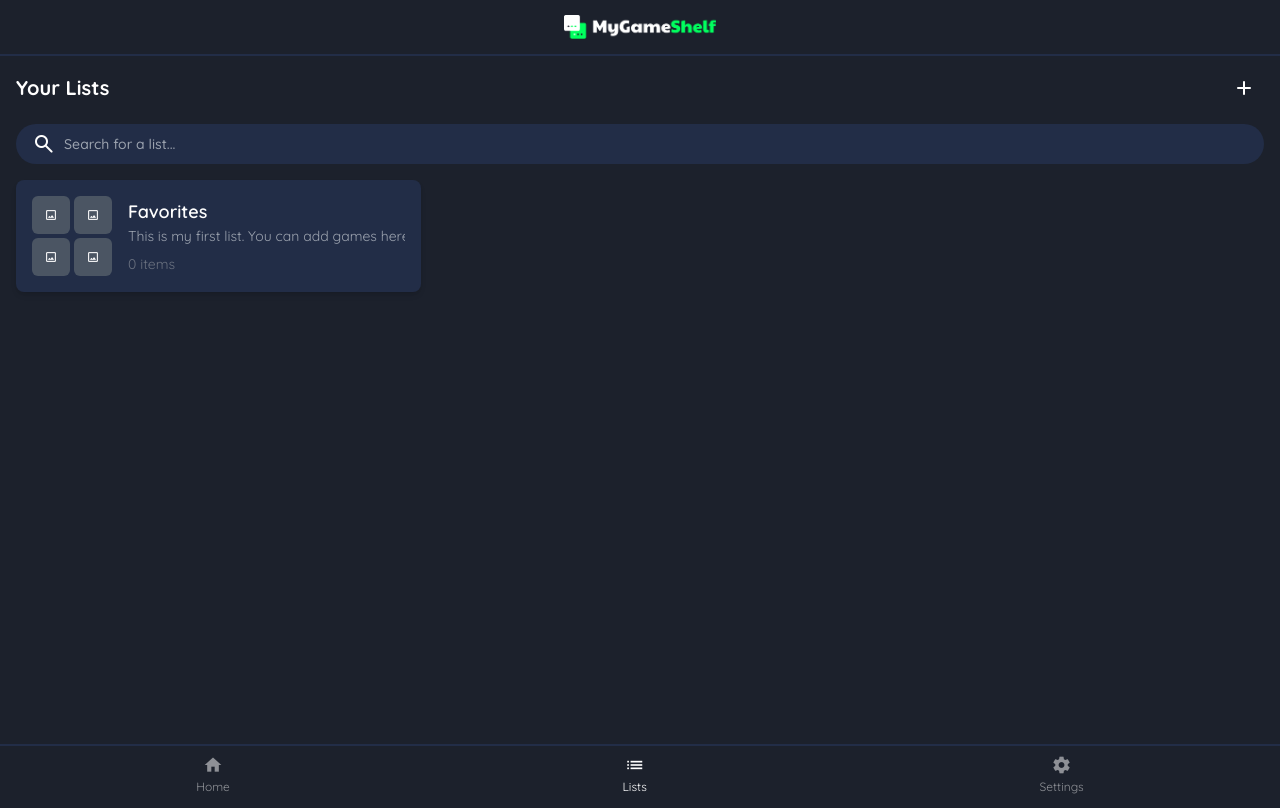
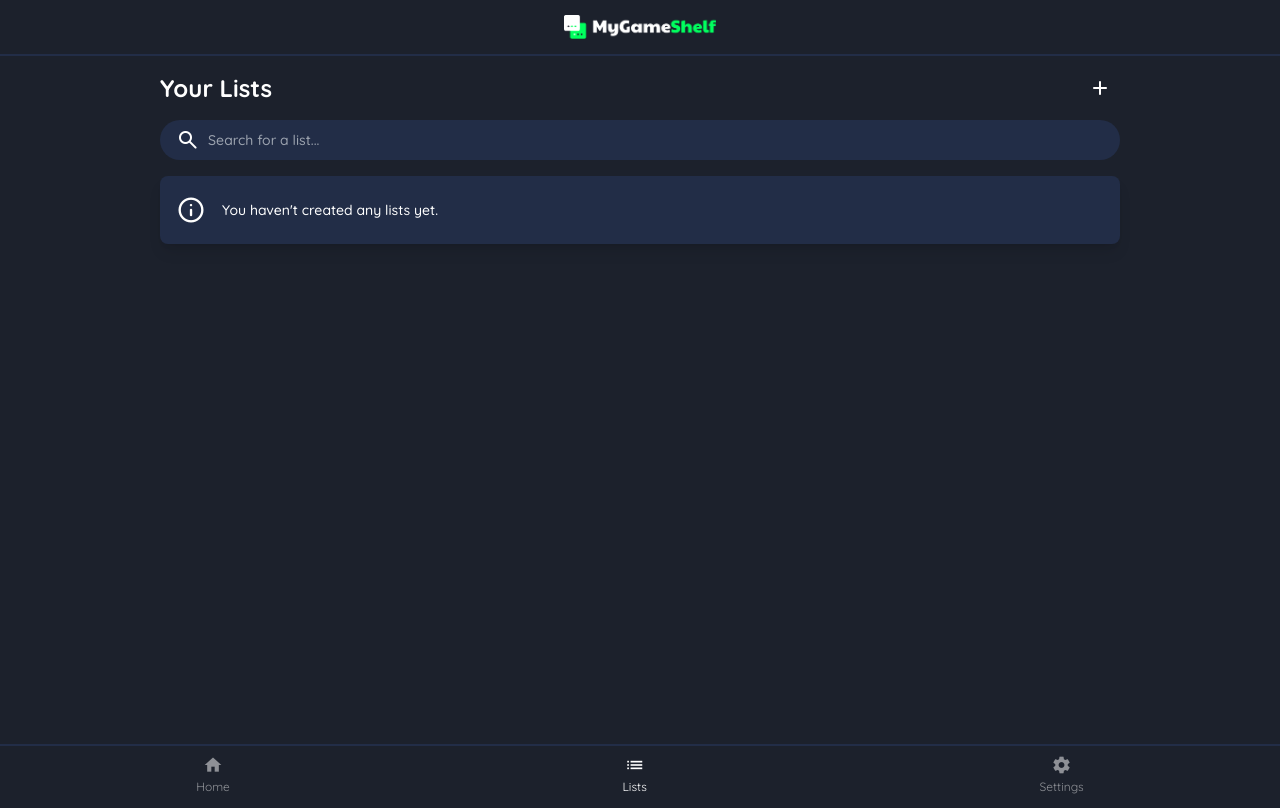
Before and after one commit to agusfigue/my-game-shelf, a React (Vite) app: page /lists in a window 1280 px wide. Built offline with nearby package versions, Linux system fonts and the light colour scheme.

Commit message:
ultima version 20-12-2024

```diff
--- a/src/components/Filters.jsx
+++ b/src/components/Filters.jsx
@@ -34,7 +34,8 @@ const Filters = ({
 
       <div className="mb-4">
         <h4 className="text-white font-semibold mb-2">Genres</h4>
-        <div className="flex gap-2 overflow-x-auto scrollbar-hide">
+        <div className="flex gap-2 overflow-hidden relative">
+          <div className="flex gap-2 overflow-x-scroll no-scrollbar whitespace-nowrap">
             {genres.length > 0 ? (
               genres.map((category, i) => (
                 <PillFilters
@@ -49,10 +50,12 @@ const Filters = ({
             )}
           </div>
         </div>
+      </div>
 
       <div className="mb-4">
         <h4 className="text-white font-semibold mb-2">Rating</h4>
-        <div className="flex gap-2 overflow-x-auto scrollbar-hide whitespace-nowrap">
+        <div className="flex gap-2 overflow-hidden relative">
+          <div className="flex gap-2 overflow-x-scroll no-scrollbar whitespace-nowrap">
             {ratingOptions.map((option, i) => (
               <PillFilters
                 key={i}
@@ -69,6 +72,7 @@ const Filters = ({
             ))}
           </div>
         </div>
+      </div>
 
       <div className="mt-4">
         <IconButtonText
--- a/src/components/GameCardSwipe.jsx
+++ b/src/components/GameCardSwipe.jsx
@@ -6,8 +6,8 @@ const GameCardSwipe = (props) => {
   const { id, title, genres, img, rating } = props;
 
   return (
-    <div className="relative w-full max-w-md mx-auto rounded-xl overflow-hidden shadow-lg">
-      <img src={img} alt={title} className="w-full h-80 object-cover" />
+    <div className="relative w-full max-w-screen-lg mx-auto rounded-xl overflow-hidden shadow-lg">
+      <img src={img} alt={title} className="w-full h-96 object-cover" />
 
       <div className="absolute top-3 right-4">
         <Pill
--- a/src/components/Games.jsx
+++ b/src/components/Games.jsx
@@ -72,7 +72,8 @@ const Games = () => {
   };
 
   return (
-    <section className="flex justify-center items-center mt-12 mb-12">
+    <section className="flex justify-center min-h-screen bg-secondary-dark">
+      <div className="w-full max-w-screen-lg mt-12 mb-14 p-4 bg-secondary-dark rounded-lg">
         {fixedMessage && (
           <Message
             variant={fixedMessage.type}
@@ -81,9 +82,8 @@ const Games = () => {
           />
         )}
 
-      <div className="w-full max-w-md bg-secondary-dark p-4 rounded-lg">
-        <header className="flex w-full justify-between items-center mb-3">
-          <h2 className="text-white text-xl font-bold">
+        <header className="flex w-full justify-between items-center mb-4">
+          <h2 className="text-white text-2xl font-bold">
             Swipe games ({games.length})
           </h2>
           <IconButton
@@ -121,7 +121,8 @@ const Games = () => {
         )}
 
         {isLoading && <Loader />}
-        <div className="flex flex-wrap gap-4">
+
+        <div className="flex flex-wrap gap-4 justify-center">
           {games?.length > 0 && (
             <GameCardSwipe
               key={games[0]?.id}
@@ -155,7 +156,6 @@ const Games = () => {
           }}
         />
 
-        {/* Botones de acción con disabled si no hay juegos */}
         <div className="flex justify-between mt-4 text-secondary-dark">
           <IconButtonSwipe
             icon="thumb_down"
@@ -173,14 +173,6 @@ const Games = () => {
           />
         </div>
       </div>
-
-      {fixedMessage && (
-        <Message
-          variant={fixedMessage.type}
-          message={fixedMessage.message}
-          isFixed
-        />
-      )}
     </section>
   );
 };
--- a/src/components/Lists.jsx
+++ b/src/components/Lists.jsx
@@ -37,9 +37,10 @@ const Lists = () => {
   );
 
   return (
-    <section className="mt-12 mb-14 min-h-[calc(100vh-6rem)] bg-secondary-dark p-4">
-      <div className="flex items-center justify-between">
-        <h2 className="text-white text-xl font-bold">Your Lists</h2>
+    <section className="flex justify-center min-h-screen bg-secondary-dark">
+      <div className="w-full max-w-screen-lg mt-12 mb-14 px-4 md:px-8 p-4 bg-secondary-dark">
+        <div className="flex items-center justify-between mb-2">
+          <h2 className="text-white text-2xl font-bold">Your Lists</h2>
           <IconButton icon="add" onClick={() => setIsModalOpen(true)} />
         </div>
         <Search
@@ -47,27 +48,31 @@ const Lists = () => {
           value={searchQuery}
           onChange={(e) => setSearchQuery(e.target.value)}
         />
-      <div className="grid grid-cols-1 sm:grid-cols-2 lg:grid-cols-3 gap-4">
+
         {filteredLists.length > 0 ? (
-          filteredLists.map((list, index) => (
+          <div className="grid grid-cols-1 md:grid-cols-2 gap-4">
+            {filteredLists.map((list, index) => (
               <Link
                 to={`/lists/${encodeURIComponent(list.name)}`}
                 key={list.id || `list-${index}`}
               >
                 <ListCard list={list} />
               </Link>
-          ))
+            ))}
+          </div>
         ) : (
+          <div className="w-full mt-4">
             <Message
               variant="info"
+              isFixed={false}
               message={
                 searchQuery
                   ? "No lists match your search."
                   : "You haven't created any lists yet."
               }
             />
+          </div>
         )}
-      </div>
 
         <CreateListModal
           isOpen={isModalOpen}
@@ -82,6 +87,7 @@ const Lists = () => {
             isFixed={true}
           />
         )}
+      </div>
     </section>
   );
 };
--- a/src/components/Shared/Loader.jsx
+++ b/src/components/Shared/Loader.jsx
@@ -1,6 +1,6 @@
 const Loader = () => {
   return (
-    <div className="absolute top-12 bottom-12 left-0 right-0 bg-secondary-dark flex items-center justify-center z-40">
+    <div className="absolute top-14 bottom-14 left-0 right-0 bg-secondary-dark flex items-center justify-center z-10">
       <div className="animate-spin rounded-full h-12 w-12 border-t-4 border-primary border-opacity-75"></div>
     </div>
   );
--- a/src/components/Shared/Message.jsx
+++ b/src/components/Shared/Message.jsx
@@ -2,6 +2,7 @@ import { useEffect, useState } from "react";
 
 const Message = ({ variant = "info", message, isFixed = false, onClose }) => {
   const [isVisible, setIsVisible] = useState(true);
+  const [isFadingOut, setIsFadingOut] = useState(false); // Animación de desvanecimiento
 
   const variantClasses = {
     info: "bg-secondary-default text-white",
@@ -10,31 +11,69 @@ const Message = ({ variant = "info", message, isFixed = false, onClose }) => {
     error: "bg-red-500 text-white",
   };
 
+  const iconMap = {
+    info: "info",
+    success: "check_circle",
+    warning: "warning",
+    error: "error",
+  };
+
   const fixedStyles = isFixed
-    ? "fixed bottom-4 left-0 right-0 flex justify-center z-50 mx-4"
-    : "";
+    ? "fixed bottom-4 left-0 right-0 flex justify-center z-50 px-4"
+    : "w-full flex justify-center mt-4";
 
   useEffect(() => {
     if (isFixed) {
       const timer = setTimeout(() => {
-        setIsVisible(false);
-        if (onClose) onClose();
-      }, 3000);
+        setIsFadingOut(true);
+        setTimeout(() => {
+          setIsVisible(false);
+          if (onClose) onClose();
+        }, 300); // Duración de la animación
+      }, 2700); // Tiempo antes de desaparecer automáticamente
 
       return () => clearTimeout(timer);
     }
   }, [isFixed, onClose]);
 
+  const handleClose = () => {
+    setIsFadingOut(true);
+    setTimeout(() => {
+      setIsVisible(false);
+      if (onClose) onClose();
+    }, 300);
+  };
+
   if (!isVisible) return null;
 
   return (
-    <div className={`${fixedStyles}`}>
+    <div
+      className={`${fixedStyles} transition-opacity duration-300 ${
+        isFadingOut ? "opacity-0" : "opacity-100"
+      }`}
+    >
       <div
-        className={`w-full max-w-md p-4 rounded-lg shadow-lg ${
+        className={`flex items-center w-full p-4 rounded-lg shadow-lg ${
           variantClasses[variant] || variantClasses.info
         }`}
       >
-        {message}
+        {/* Ícono del mensaje */}
+        <span className="material-symbols-rounded text-3xl mr-4">
+          {iconMap[variant] || "info"}
+        </span>
+
+        <div className="flex-1 text-sm font-medium">{message}</div>
+
+        {isFixed && (
+          <button
+            className="flex items-center justify-center p-2"
+            onClick={handleClose}
+          >
+            <i className="material-symbols-rounded text-secondary-dark text-2xl">
+              close
+            </i>
+          </button>
+        )}
       </div>
     </div>
   );
--- a/src/components/Shared/Search.jsx
+++ b/src/components/Shared/Search.jsx
@@ -1,7 +1,7 @@
 const Search = (props) => {
   const { placeholder, onChange, value } = props;
   return (
-    <div className="mt-3 mb-4 bg-secondary-default font-medium rounded-full p-2 w-full flex items-center gap-2 px-4 text-white text-sm">
+    <div className="mb-4 bg-secondary-default font-medium rounded-full px-4 py-2 text-sm w-full flex items-center gap-2 text-white">
       <span className="material-symbols-rounded">search</span>
       <input
         placeholder={placeholder}
--- a/src/stores/useGamesStore.js
+++ b/src/stores/useGamesStore.js
@@ -4,15 +4,7 @@ const useGamesStore = create((set) => ({
     games: [],
     allGames: [],
     discarded: JSON.parse(localStorage.getItem("discarded")) || [],
-    customLists: JSON.parse(localStorage.getItem("customLists")) || [
-        {
-            id: 1,
-            name: "Favorites",
-            description:
-                "This is my first list. You can add games here, change my name or just delete me.",
-            items: [],
-        },
-    ],
+    customLists: JSON.parse(localStorage.getItem("customLists")) || [], // Cambiado para no cargar listas por defecto
     filters: {
         search: "",
         category: "all",
@@ -61,9 +53,7 @@ const useGamesStore = create((set) => ({
 
                     const matchesCategory =
                         category === "all" ||
-                        game.genres.some((genre) =>
-                            genre.name.toLowerCase() === category
-                        );
+                        game.genres.some((genre) => genre.name.toLowerCase() === category);
 
                     const matchesRating =
                         rating === null ||
@@ -96,9 +86,7 @@ const useGamesStore = create((set) => ({
 
                 const matchesCategory =
                     category === "all" ||
-                    game.genres.some((genre) =>
-                        genre.name.toLowerCase() === category
-                    );
+                    game.genres.some((genre) => genre.name.toLowerCase() === category);
 
                 const matchesRating =
                     rating === null ||
```
Also changed, not shown: src/components/GameDetails.jsx (+19 -15 lines), src/components/ListDetails.jsx (+14 -8 lines), src/components/Settings.jsx (+10 -16 lines). Lines whose indentation alone changed are shown as unchanged.
